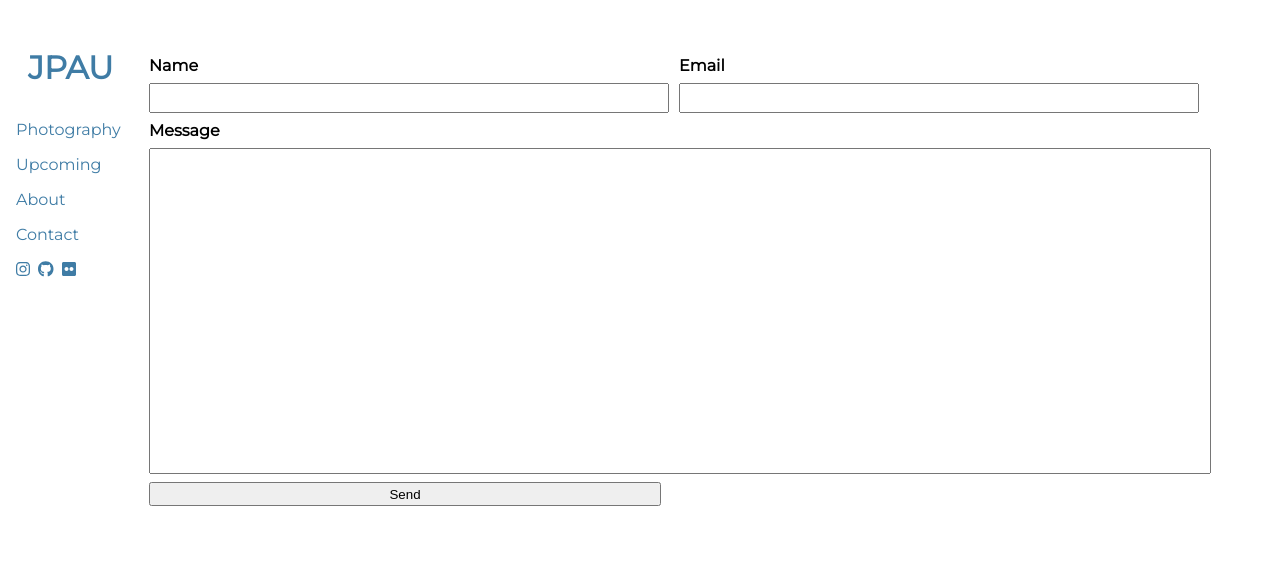
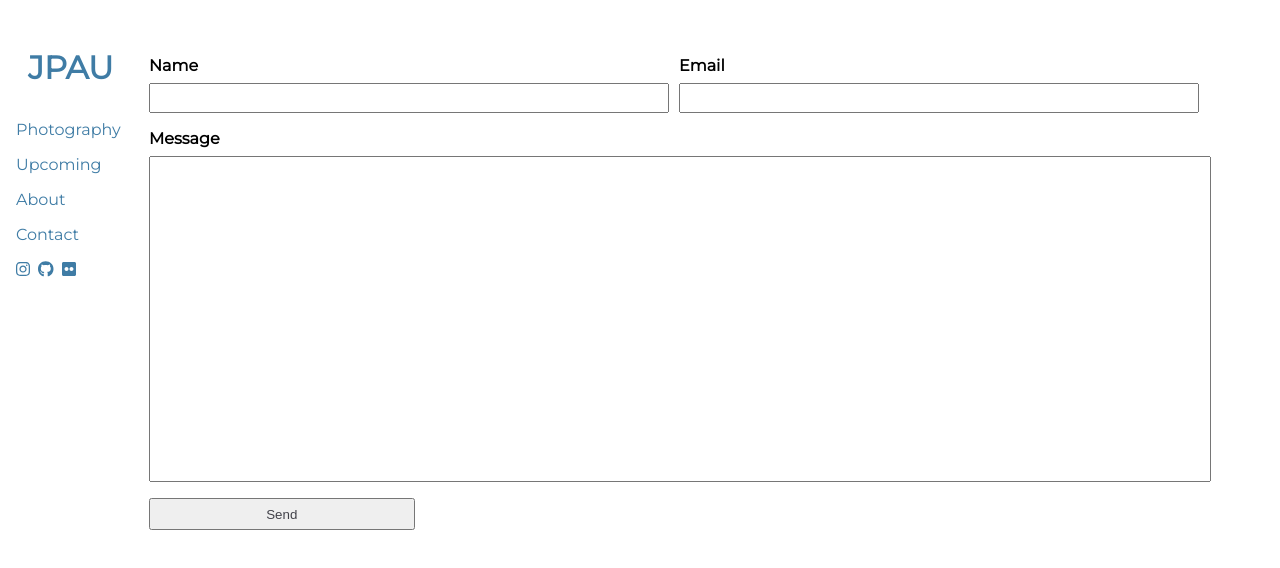
Before and after one commit to BoomBoomPau/JPAU-Portfolio, a React (Create React App) app: page /jpau-portfolio/contact in a window 1280 px wide. Shown: the top 568 px of the page. Built offline with nearby package versions, Linux system fonts and the light colour scheme.

Commit message:
navlinks, button

```diff
--- a/src/AboutMe.js
+++ b/src/AboutMe.js
@@ -30,7 +30,8 @@ export default function AboutMe() {
             onMouseOver={toggler}
             onMouseLeave={toggle}
           />
-          <h2 id="h2-center"> Hi, I'm Jesse</h2>
+          <h2 id="h2-center"> Hi, I'm <span className="boom"> Jesse </span></h2>
+
         </div>
       </div>
       <div className="container-aboutme-section-2">
--- a/src/Contact.js
+++ b/src/Contact.js
@@ -42,7 +42,7 @@ export default function Contact() {
         <div className="container-message">
           <label>Message</label>
           <textarea name="message" />
-          <input type="submit" value="Send" />
+          <input id="button" type="submit" value="Send" />
         </div>
       </form>
     </div>
--- a/src/Navbar.js
+++ b/src/Navbar.js
@@ -39,13 +39,13 @@ export default function Navbar() {
           </li>
 
           <div className="icons ">
-            <a href="https://www.facebook.com/">
+            <a href="https://www.instagram.com/j.pau/">
               <FontAwesomeIcon icon={faInstagram} />
             </a>
-            <a href="https://www.facebook.com/">
+            <a href="https://github.com/BoomBoomPau/jpau-portfolio/">
               <FontAwesomeIcon icon={faGithub} />
             </a>
-            <a href="https://www.facebook.com/">
+            <a href="https://www.flickr.com/photos/196999451@N04//">
               <FontAwesomeIcon icon={faFlickr} />
             </a>
           </div>
--- a/src/styles.css
+++ b/src/styles.css
@@ -2,6 +2,17 @@ html {
   font-family: "Montserrat", sans-serif;
   max-width: 100%;
   overflow-x: hidden;
+}
+
+:root {
+  --gradient: linear-gradient(
+    95deg,
+    #3F7CA5,
+    #7FA6C9,
+    #DE5867
+
+  );
+  --primary-color: #3F7CA5;
 }
 
 .App {
@@ -23,7 +34,7 @@ a:link{
 }
 
 a{
-  color: #3f7ca5;
+  color: var(--primary-color);
 }
 
 h1 {
@@ -72,7 +83,7 @@ h1 {
 .list {
   text-decoration: none;
   list-style: none;
-  color: #3f7ca5;
+  color: var(--primary-color);
 }
 
 .container-nav {
@@ -85,7 +96,7 @@ h1 {
 }
 
 .icons a {
-  color: #3f7ca5;
+  color: var(--primary-color);
   margin-right: 0.5rem;
 }
 
@@ -107,6 +118,7 @@ h1 {
 
 #h2-center {
   align-self: center;
+  font-size: 2rem;
 }
 
 .container-aboutme-section-2 {
@@ -123,6 +135,26 @@ h1 {
   margin: auto;
   margin-right: 3rem;
 }
+
+.boom {
+
+  background-image: var(--gradient);
+  -webkit-text-fill-color: transparent;
+  -webkit-background-clip: text;
+  background-size: 200%;
+  animation: bg-animation 2s infinite alternate;
+
+}
+
+@keyframes bg-animation {
+  0% {
+    background-position: left;
+  }
+  100% {
+    background-position: right;
+  }
+}
+
 
 
 /* Contact */
@@ -157,7 +189,7 @@ h1 {
 }
 
 .container-message {
-  margin-top: 0.5rem;
+  margin-top: 1rem;
   display: flex;
   flex-direction: column;
   font-weight: bold;
@@ -169,6 +201,20 @@ textarea {
   resize: none;
   margin-top: .5rem;
 }
+
+#button {
+  cursor: pointer;
+  margin-top: 1rem;
+  width: 25%;
+  border: 1;
+  padding: 0.5em, 1.5em;
+  height: 2rem;
+  color: #42424A;
+
+
+
+}
+
 
 /* gallery */
 
```
